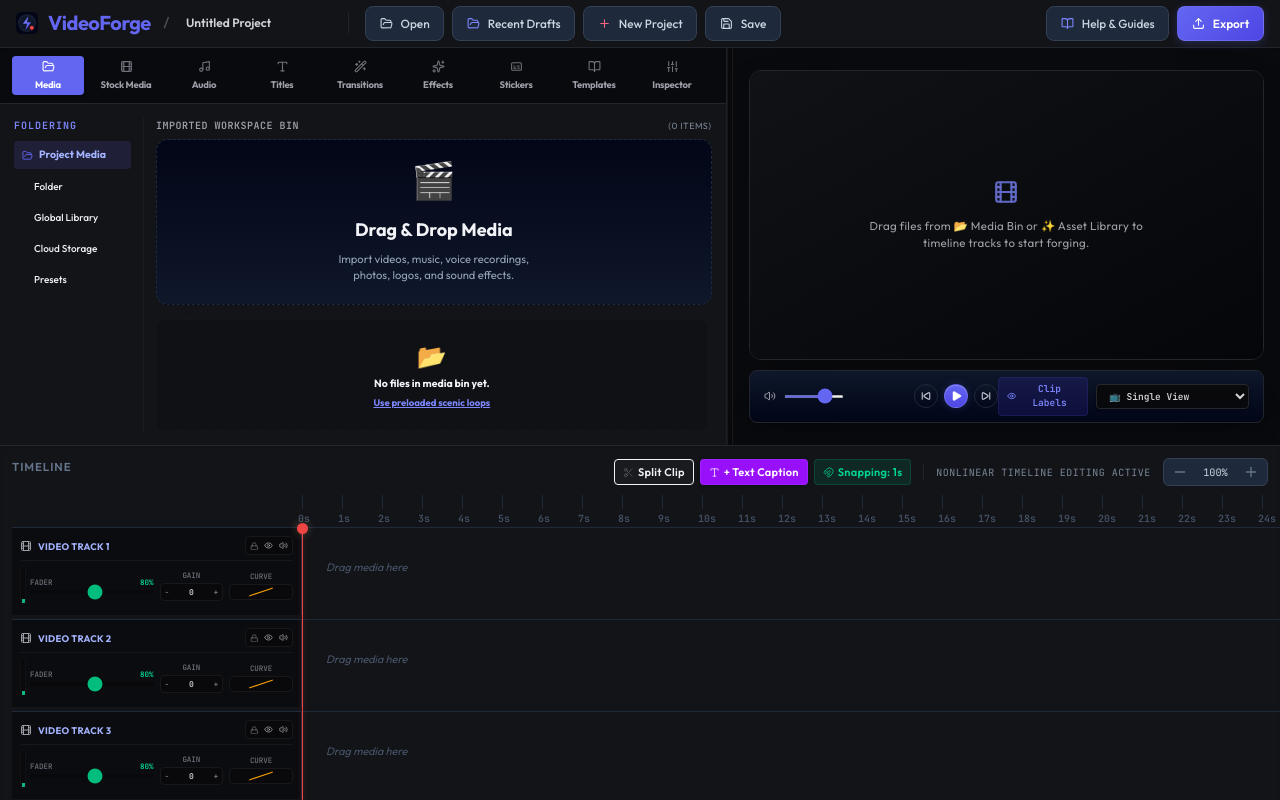
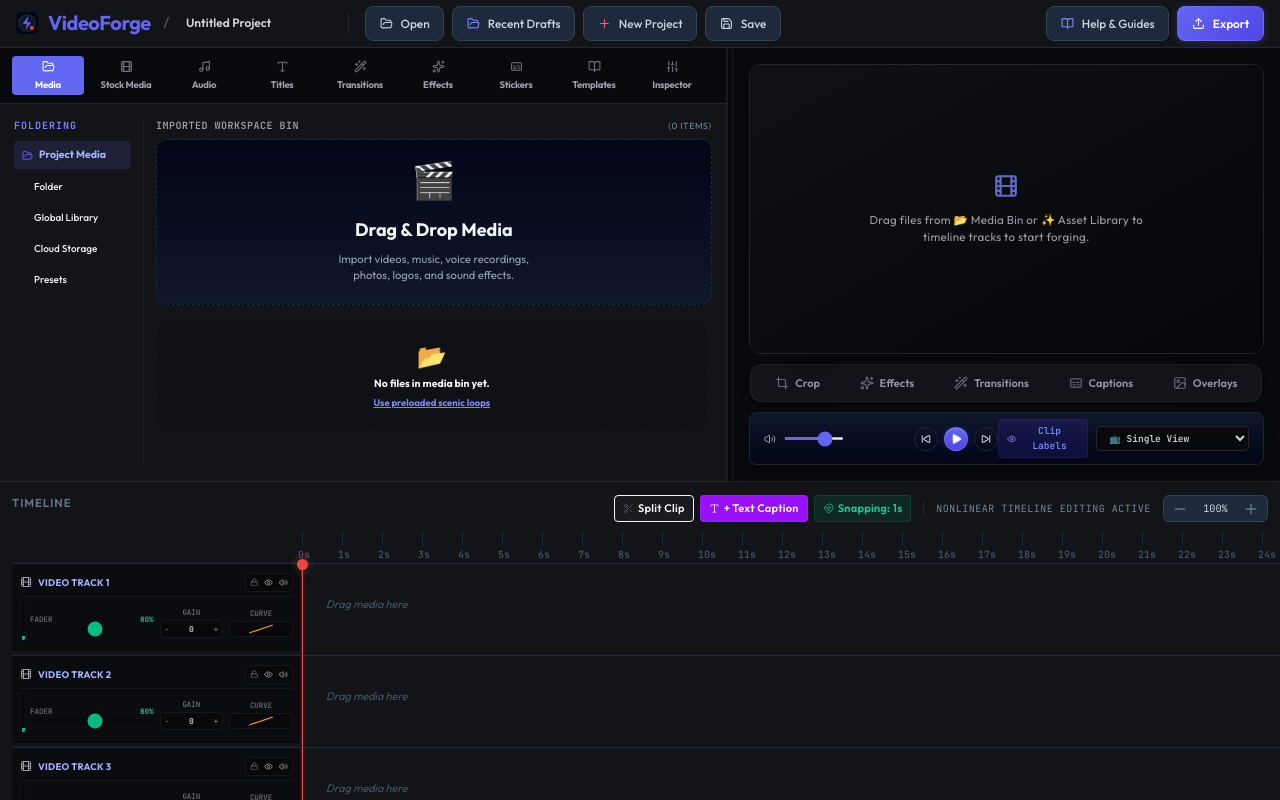
Before and after one commit to SMSNYDER81/VideoForge, a React (Vite) app: page / in a window 1280 px wide. Shown: the top 800 px of the page. Built offline with nearby package versions, Linux system fonts and the light colour scheme.

Commit message:
feat: add preview toolbar with navigation logic
Integrate the `PreviewToolbar` into the main interface to allow quick navigation to specific sidebar tabs. Also, add a local mock package for `node-domexception` to ensure environment compatibility.

```diff
--- /dev/null
+++ b/node-domexception-mock/index.js
@@ -0,0 +1,2 @@
+// Expose the native global DOMException which exists in all modern Node.js versions
+module.exports = globalThis.DOMException;
--- /dev/null
+++ b/node-domexception-mock/package.json
@@ -0,0 +1,6 @@
+{
+  "name": "node-domexception",
+  "version": "1.0.0",
+  "main": "index.js",
+  "type": "commonjs"
+}
--- a/package.json
+++ b/package.json
@@ -33,5 +33,8 @@
     "tsx": "^4.21.0",
     "typescript": "~5.8.2",
     "vite": "^6.2.3"
+  },
+  "overrides": {
+    "node-domexception": "file:./node-domexception-mock"
   }
 }
--- a/src/App.jsx
+++ b/src/App.jsx
@@ -31,6 +31,7 @@
 import PlaybackControls from './components/PlaybackControls'
 import Playhead from './components/Playhead'
 import PreviewMonitor from './components/PreviewMonitor'
+import PreviewToolbar from './components/PreviewToolbar'
 import ProjectStatus from './components/ProjectStatus'
 import TimelineRuler from './components/TimelineRuler'
 import TimelineTrack from './components/TimelineTrack'
@@ -1453,6 +1454,16 @@
           <div className="flex-1 bg-forge-bg flex items-center justify-center relative p-4 overflow-hidden">
             <div className="w-full max-w-2xl flex flex-col gap-2.5 items-center justify-center">
               <PreviewMonitor />
+              <PreviewToolbar onSelectTool={(toolLabel) => {
+                if (toolLabel === 'Effects') setSidebarTab('effects')
+                else if (toolLabel === 'Transitions') setSidebarTab('transitions')
+                else if (toolLabel === 'Captions') setSidebarTab('titles')
+                else if (toolLabel === 'Overlays') setSidebarTab('stock_media')
+                else if (toolLabel === 'Crop') {
+                  setSidebarTab('inspector')
+                }
+                playSynthSFX('beep')
+              }} />
               <PlaybackControls />
             </div>
           </div>
--- a/src/components/PreviewToolbar.jsx
+++ b/src/components/PreviewToolbar.jsx
@@ -6,7 +6,7 @@
   Wand2
 } from 'lucide-react'
 
-export default function PreviewToolbar() {
+export default function PreviewToolbar({ onSelectTool }) {
   const tools = [
     {
       icon: Crop,
@@ -31,16 +31,22 @@
   ]
 
   return (
-    <div className="preview-toolbar">
+    <div
+      className="flex items-center justify-center gap-1 px-1.5 py-1 rounded-xl w-full max-w-lg bg-[#14151b] border border-zinc-800/75 shadow-lg"
+      id="preview-monitor-toolbar"
+    >
       {tools.map((tool) => {
         const Icon = tool.icon
 
         return (
           <button
             key={tool.label}
-            className="toolbar-btn"
+            id={`btn-toolbar-${tool.label.toLowerCase()}`}
+            onClick={() => onSelectTool && onSelectTool(tool.label)}
+            className="flex-grow flex items-center justify-center gap-1.5 py-1.5 px-3 rounded-lg text-[11px] font-semibold text-zinc-400 hover:text-zinc-100 hover:bg-[#232530]/80 transition-all duration-150 cursor-pointer select-none font-sans"
+            title={`Jump to ${tool.label} tools`}
           >
-            <Icon size={18} />
+            <Icon size={14} className="text-zinc-500 hover:text-[#818cf8]" />
             <span>{tool.label}</span>
           </button>
         )
```
